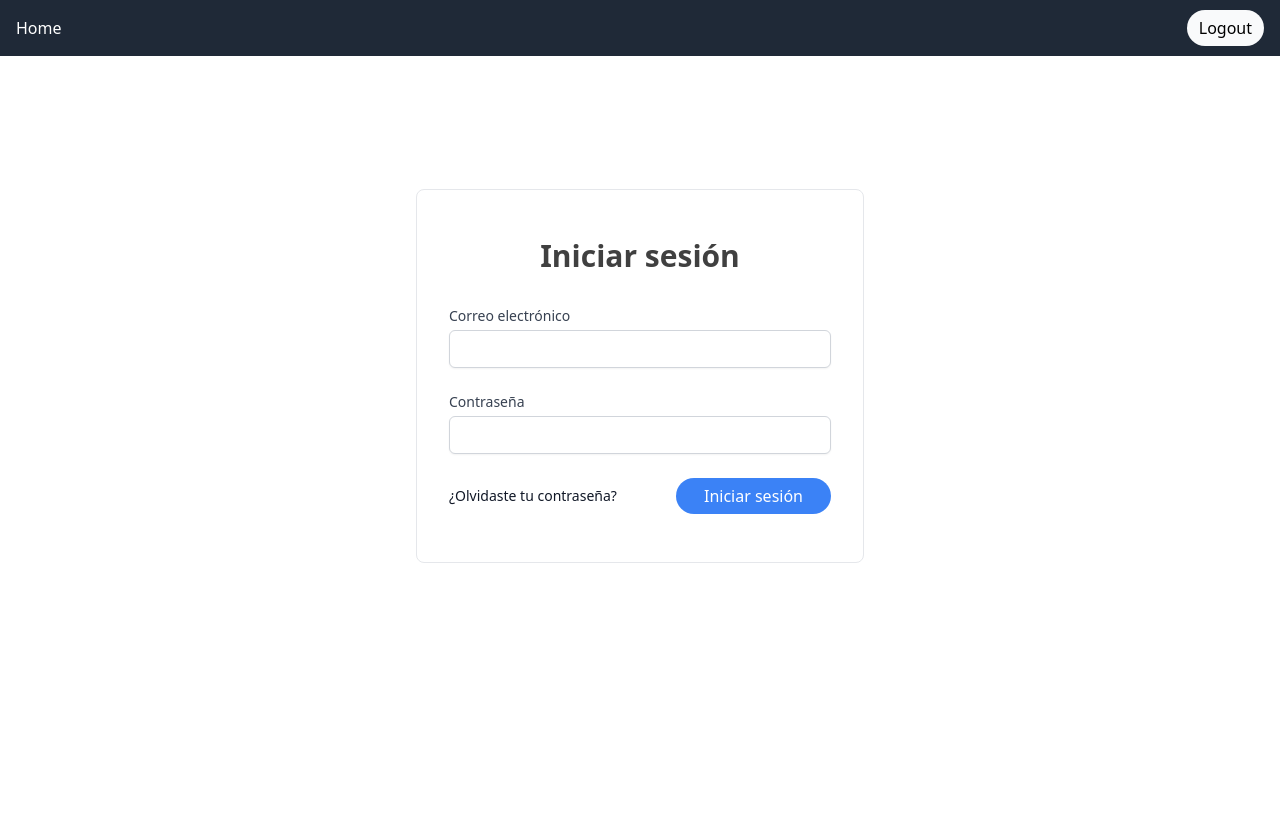
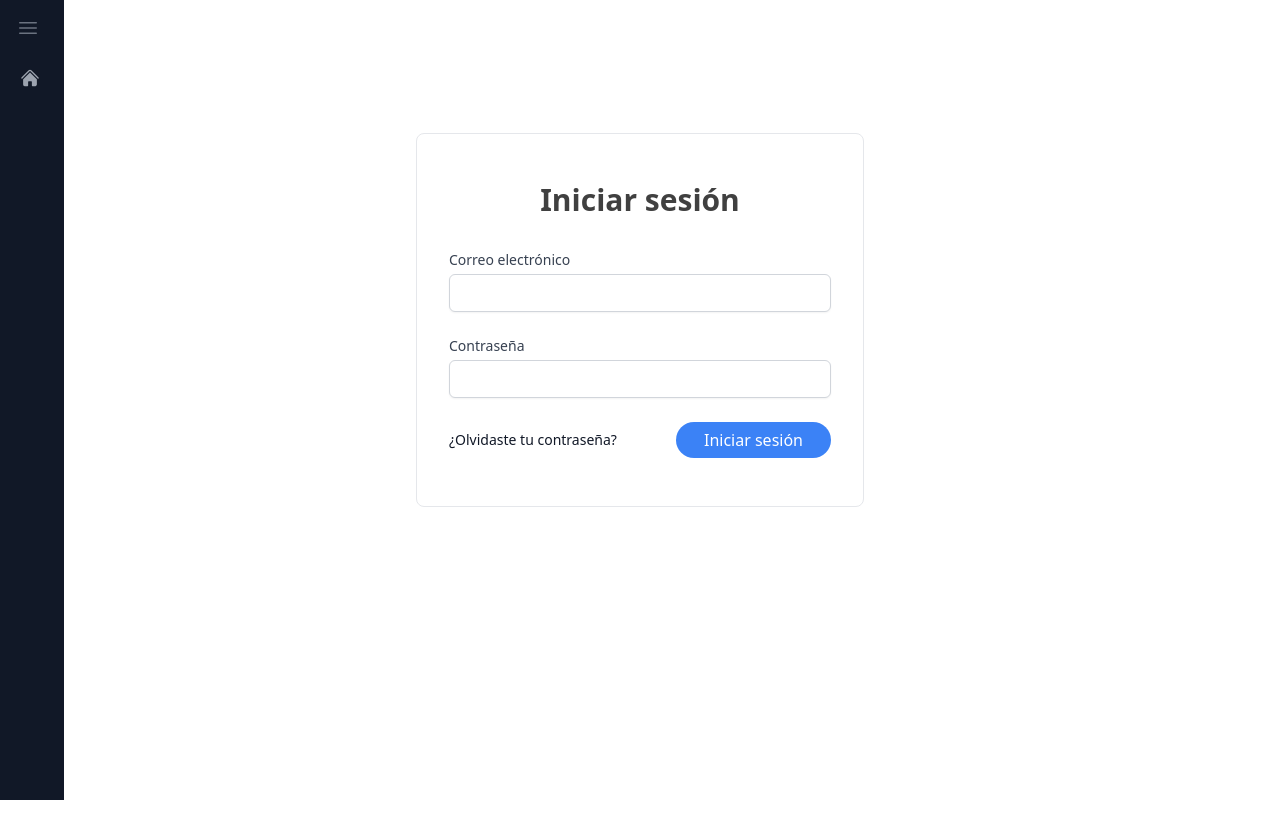
Before and after one commit to jcbp/littlepallet-frontend, a React (Create React App) app: page /login in a window 1280 px wide. Shown: the top 838 px of the page. Built offline with nearby package versions, Linux system fonts and the light colour scheme.

Commit message:
feat: [WIP] add sidebar

```diff
--- /dev/null
+++ b/src/components/common/sidebar.tsx
@@ -0,0 +1,89 @@
+import React, { useState } from "react";
+import { NavLink } from "react-router-dom";
+import { Bars3Icon, XMarkIcon } from "@heroicons/react/24/solid";
+import clsx from "clsx";
+
+interface SidebarLink {
+  text: string;
+  to: string;
+  icon: React.ComponentType;
+}
+
+interface SidebarProps {
+  links: SidebarLink[];
+  children: React.ReactNode;
+}
+
+const Sidebar: React.FC<SidebarProps> = ({ links, children }) => {
+  const [isSidebarOpen, setIsSidebarOpen] = useState(false);
+
+  const toggleSidebar = () => {
+    setIsSidebarOpen(!isSidebarOpen);
+  };
+
+  return (
+    <div className="flex h-screen">
+      {/* Sidebar */}
+      <aside
+        className={`${
+          isSidebarOpen ? "w-64" : "w-16"
+        } fixed inset-y-0 left-0 bg-gray-900 text-white transition-width duration-300 ease-in-out transform z-50 overflow-y-auto`}
+      >
+        <div className="flex items-center justify-between p-4">
+          <h1 className={`text-xl font-bold ${isSidebarOpen ? "" : "hidden"}`}>
+            Sidebar
+          </h1>
+          <button
+            onClick={toggleSidebar}
+            className="text-gray-500 focus:outline-none focus:text-white"
+          >
+            {isSidebarOpen ? (
+              <XMarkIcon className="w-6 h-6" />
+            ) : (
+              <Bars3Icon className="w-6 h-6" />
+            )}
+          </button>
+        </div>
+        <nav className="px-4 py-2">
+          <ul className="space-y-2">
+            {links.map((link, index) => {
+              const Icon = link.icon as React.ComponentType<
+                React.SVGProps<SVGSVGElement>
+              >;
+              return (
+                <li key={index}>
+                  <NavLink
+                    to={link.to}
+                    className={clsx(
+                      "flex items-center text-gray-400 rounded-md transition-colors duration-200",
+                      {
+                        "py-2 px-3": isSidebarOpen,
+                        "p-1": !isSidebarOpen,
+                      },
+                      window.location.pathname === link.to
+                        ? "bg-gray-800 text-white"
+                        : "hover:bg-gray-800"
+                    )}
+                  >
+                    <Icon className="w-5 h-5" />
+                    <span
+                      className={`ml-2 ${
+                        isSidebarOpen ? "" : "hidden"
+                      } capitalize`}
+                    >
+                      {link.text}
+                    </span>
+                  </NavLink>
+                </li>
+              );
+            })}
+          </ul>
+        </nav>
+      </aside>
+
+      {children}
+    </div>
+  );
+};
+
+export default Sidebar;
--- a/src/components/layout.tsx
+++ b/src/components/layout.tsx
@@ -2,6 +2,8 @@ import { useContext } from "react";
 import { Outlet, Link, useNavigate } from "react-router-dom";
 import { AuthContext } from "../context/auth-context";
 import Button from "./common/button";
+import Sidebar from "./common/sidebar";
+import { HomeIcon } from "@heroicons/react/24/solid";
 
 const Layout = () => {
   const navigate = useNavigate();
@@ -14,7 +16,7 @@ const Layout = () => {
 
   return (
     <>
-      <nav className="bg-gray-800 px-4 py-2.5 mb-5 sticky top-0 z-20">
+      {/* <nav className="bg-gray-800 px-4 py-2.5 mb-5 sticky top-0 z-20">
         <div className="mx-auto flex items-center justify-between">
           <ul className="flex space-x-4">
             <li>
@@ -27,11 +29,13 @@ const Layout = () => {
             Logout
           </Button>
         </div>
-      </nav>
+      </nav> */}
 
-      <div className="container mx-auto">
-        <Outlet />
-      </div>
+      <Sidebar links={[{ text: "Inicio", icon: HomeIcon, to: "/" }]}>
+        <div className="container mx-auto mt-5">
+          <Outlet />
+        </div>
+      </Sidebar>
     </>
   );
 };
```
